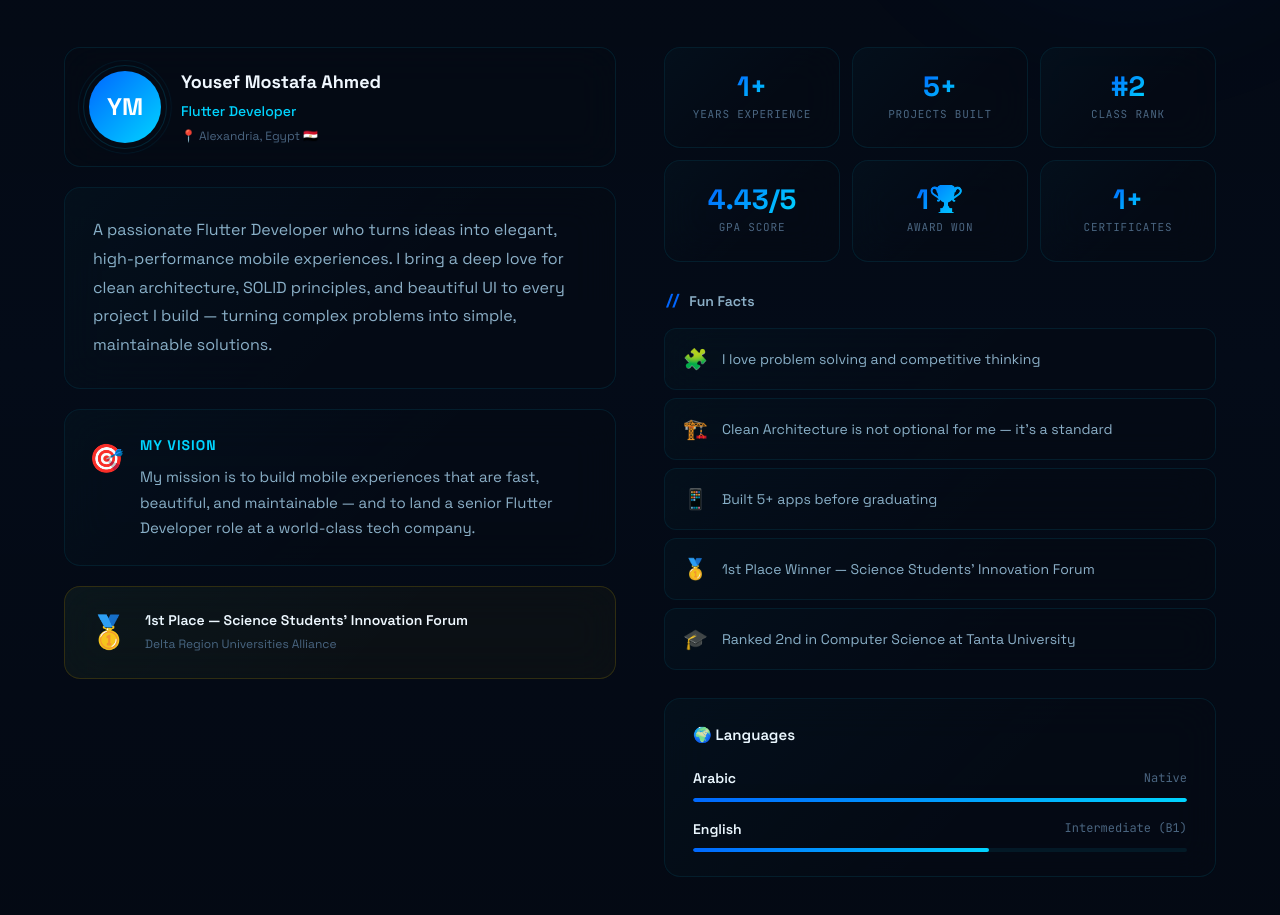
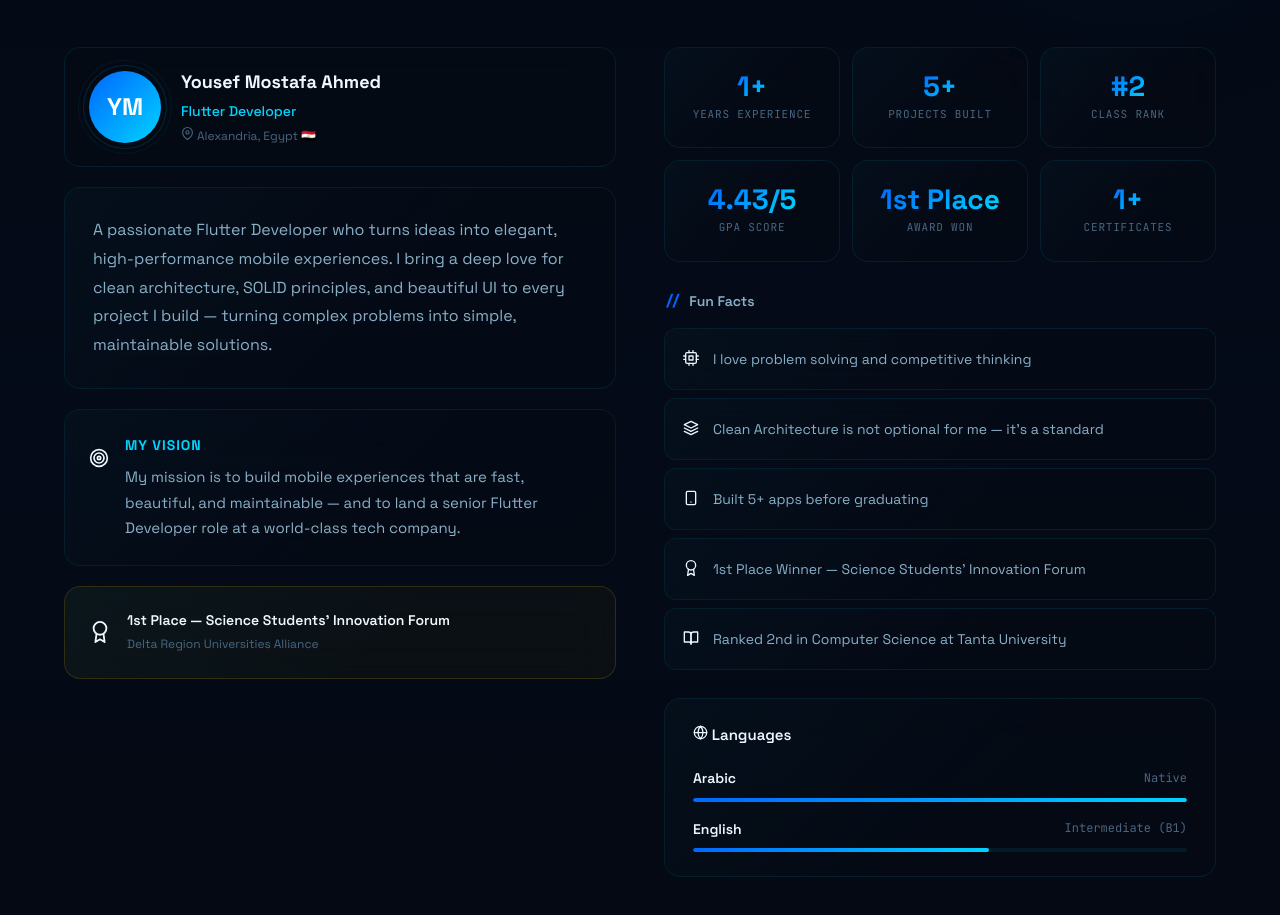
Before and after one commit to Yousef-Mostafa10/my-portfolio, a Next.js app: page / in a window 1280 px wide. Shown: the part 1220-2135 px from the top of the page. Built offline with nearby package versions, Linux system fonts and the light colour scheme.

Commit message:
fix: replace AI emoji icons in About section with React Icons SVGs

```diff
--- a/src/components/sections/About.tsx
+++ b/src/components/sections/About.tsx
@@ -2,6 +2,10 @@
 
 import { useRef } from 'react';
 import { motion, useInView } from 'framer-motion';
+import {
+  FiMapPin, FiTarget, FiAward, FiGlobe,
+  FiCpu, FiLayers, FiSmartphone, FiStar, FiBookOpen,
+} from 'react-icons/fi';
 import { portfolioData } from '@/lib/data';
 import styles from './About.module.css';
 
@@ -84,7 +88,7 @@ export default function About() {
               <div className={styles.profileInfo}>
                 <h3 className={styles.profileName}>{personal.name}</h3>
                 <p className={styles.profileRole}>Flutter Developer</p>
-                <span className={styles.profileLocation}>📍 {personal.location}</span>
+                <span className={styles.profileLocation}><FiMapPin size={13} /> {personal.location}</span>
               </div>
             </div>
 
@@ -95,7 +99,7 @@ export default function About() {
 
             {/* Vision card */}
             <div className={`glass-card ${styles.visionCard}`}>
-              <div className={styles.visionIcon}>🎯</div>
+              <div className={styles.visionIcon}><FiTarget size={20} /></div>
               <div>
                 <h4 className={styles.visionTitle}>My Vision</h4>
                 <p className={styles.visionText}>{personal.vision}</p>
@@ -104,7 +108,7 @@ export default function About() {
 
             {/* Award */}
             <div className={`glass-card ${styles.awardCard}`}>
-              <span className={styles.awardIcon}>🥇</span>
+              <span className={styles.awardIcon}><FiAward size={22} /></span>
               <div>
                 <p className={styles.awardTitle}>1st Place — Science Students&apos; Innovation Forum</p>
                 <p className={styles.awardOrg}>Delta Region Universities Alliance</p>
@@ -152,7 +156,10 @@ export default function About() {
                 Fun Facts
               </h3>
               <div className={styles.factsList}>
-                {funFacts.map((fact, i) => (
+                {funFacts.map((fact, i) => {
+                  const FactIcons = [FiCpu, FiLayers, FiSmartphone, FiAward, FiBookOpen];
+                  const FactIcon = FactIcons[i % FactIcons.length];
+                  return (
                     <motion.div
                       key={i}
                       className={`glass-card ${styles.factCard}`}
@@ -162,10 +169,11 @@ export default function About() {
                       transition={{ delay: i * 0.1, duration: 0.4 }}
                       whileHover={{ x: 4 }}
                     >
-                    <span className={styles.factIcon}>{fact.icon}</span>
+                      <span className={styles.factIcon}><FactIcon size={16} /></span>
                       <span className={styles.factText}>{fact.text}</span>
                     </motion.div>
-                ))}
+                  );
+                })}
               </div>
             </motion.div>
 
@@ -177,7 +185,7 @@ export default function About() {
               viewport={{ once: true, margin: '-80px' }}
               transition={{ duration: 0.5, delay: 0.3 }}
             >
-              <h4 className={styles.langTitle}>🌍 Languages</h4>
+              <h4 className={styles.langTitle}><FiGlobe size={15} /> Languages</h4>
               {portfolioData.languages.map((lang) => (
                 <div key={lang.name} className={styles.langRow}>
                   <div className={styles.langInfo}>
--- a/src/lib/data.ts
+++ b/src/lib/data.ts
@@ -23,7 +23,7 @@ export const portfolioData = {
     { label: "Projects Built", value: 5, suffix: "+" },
     { label: "Class Rank", value: 2, prefix: "#" },
     { label: "GPA Score", value: 4.43, suffix: "/5" },
-    { label: "Award Won", value: 1, suffix: "🏆" },
+    { label: "Award Won", value: 1, suffix: "st Place" },
     { label: "Certificates", value: 1, suffix: "+" },
   ],
 
```
Lines whose indentation alone changed are shown as unchanged.
